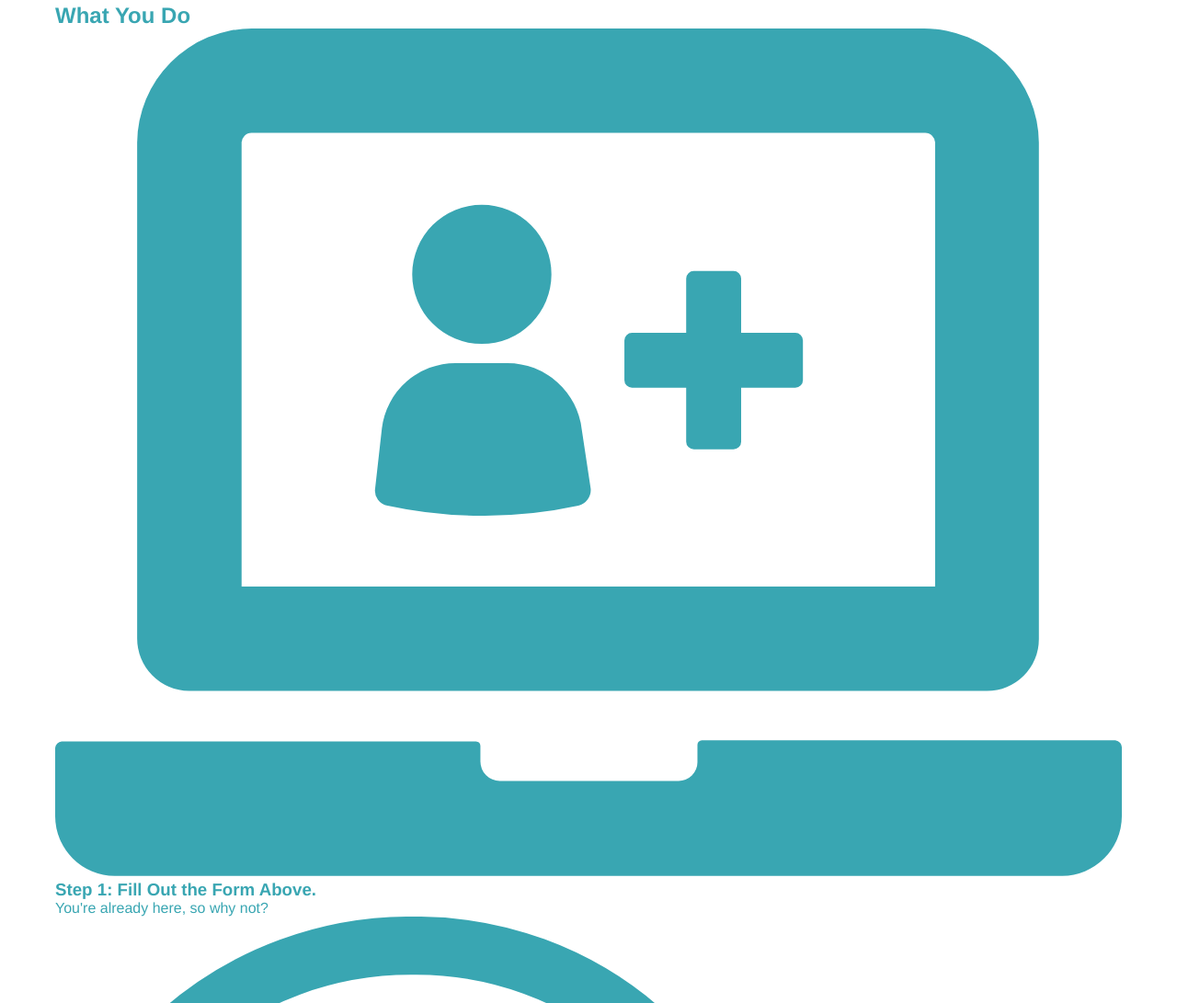
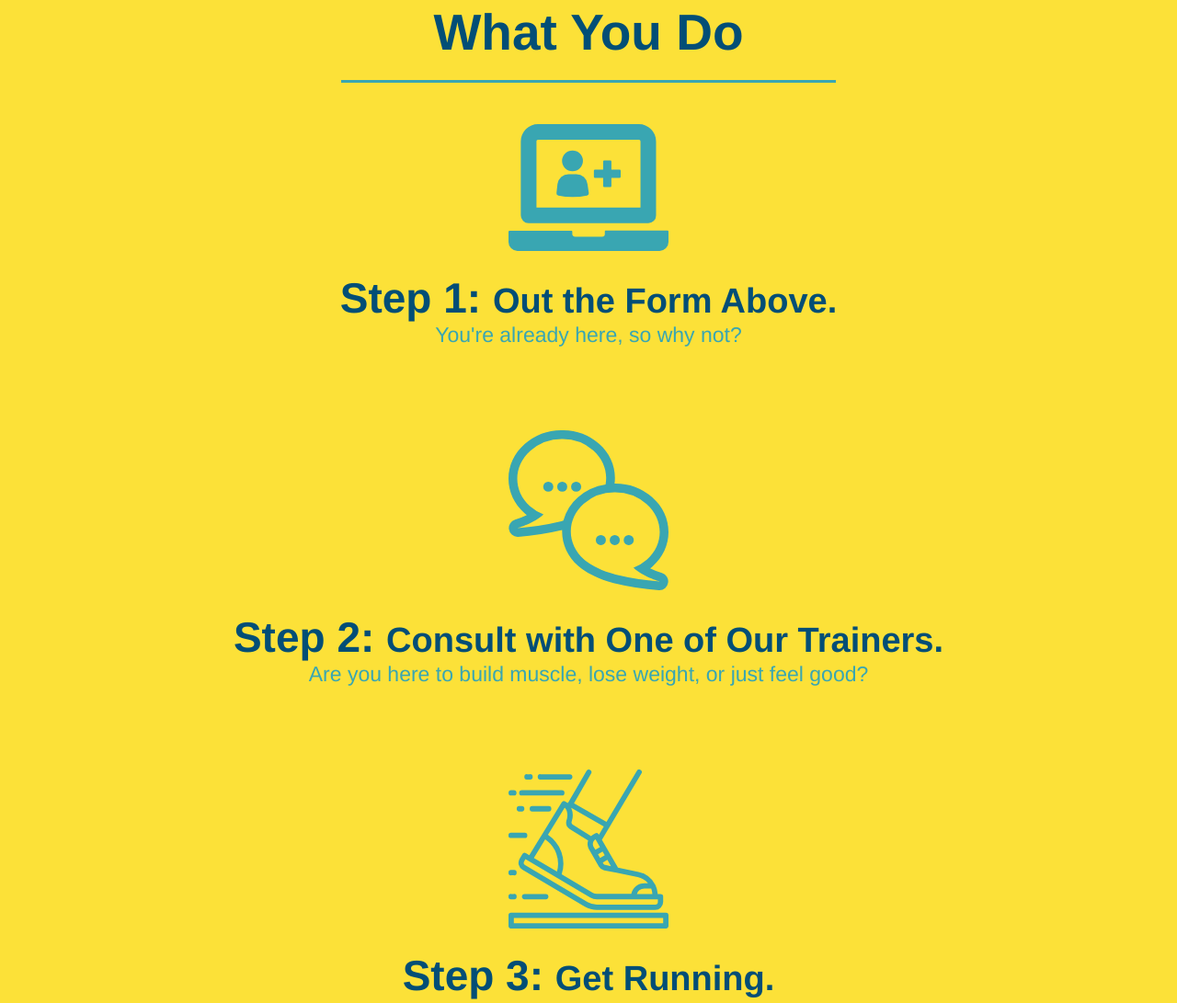
Before and after one commit to 8bitgaming/run-buddy, a plain HTML site: page index.html in a window 1280 px wide. Shown: the part 1117-2208 px from the top of the page at 92% size. Drawn offline with Linux system fonts and the light colour scheme.

Commit message:
updated what you do style

```diff
--- a/assets/css/style.css
+++ b/assets/css/style.css
@@ -127,19 +127,26 @@ header {
 }
 /* Hero Style End */
 
-/* Intro styling */
-.intro {
-  text-align: center;
-}
-
-.intro h2 {
+.section-title {
   font-size: 55px;
   color: #024e76;
   margin-bottom: 35px;
   padding: 0 100px 20px 100px;
+  display: inline-block;
   border-bottom: 3px solid;
+}
+
+.primary-border {
   border-color: #fce138;
-  display: inline-block;
+}
+
+.secondary-border {
+  border-color: #39a6b2;
+}
+
+/* Intro styling */
+.intro {
+  text-align: center;
 }
 
 .intro p {
@@ -149,5 +156,36 @@ header {
   font-size: 20px;
   margin: 0 auto;
 }
+/* Intro end */
 
-/* Intro end */
+/* what you do styling */
+.steps {
+  text-align: center;
+  background: #fce138;
+}
+
+.steps div {
+  margin-bottom: 80px;
+}
+
+.steps img {
+  width: 15%;
+  margin: 10px 0;
+}
+
+.steps h3 {
+  color: #024e76;
+  font-size: 46px;
+  margin-top: 10px;
+}
+
+.steps p {
+  color: #39a6b2;
+  font-size: 23px;
+}
+
+.steps span {
+  font-size: 38px;
+}
+
+/* end what you do styling */
--- a/index.html
+++ b/index.html
@@ -63,37 +63,37 @@
 
 <!--"what we do" section-->
 <section id="what-we-do" class="intro">
-    <h2>What We Do</h2>
+    <h2 class="section-title primary-border">What We Do</h2>
     <p>
         butcher selfies chambray shabby chic gentrify readymade yr Echo Park XOXO Tumblr normcore Banksy direct trade Blue Bottle chillwave you probably haven't heard of them single-origin coffee Vice fanny pack fixie Odd Future Austin fingerstache pickled twee synth Wes Anderson Thundercats viral bitters flannel meggings narwhal Marfa Schlitz sustainable Intelligentsia umami deep v craft
     </p>
 </section>
 
 <!--"what you do" section-->
-<section id="what-you-do">
-    <h2>What You Do</h2>
+<section id="what-you-do" class="steps">
+    <h2 class="section-title secondary-border">What You Do</h2>
 
     <div>
         <img src="./assets/images/step-1.svg" alt="" />
-        <h3>Step 1: Fill Out the Form Above.</h3>
+        <h3>Step 1: <span>Out the Form Above.</span></h3>
         <p>You're already here, so why not?</p>
     </div>
 
     <div>
         <img src="./assets/images/step-2.svg" alt="" />
-        <h3>Step 2: Consult with One of Our Trainers.</h3>
+        <h3>Step 2: <span>Consult with One of Our Trainers.</span></h3>
         <p>Are you here to build muscle, lose weight, or just feel good?</p>
       </div>
 
       <div>
         <img src="./assets/images/step-3.svg" alt="" />
-        <h3>Step 3: Get Running.</h3>
+        <h3>Step 3: <span>Get Running.</span></h3>
         <p>Hit the ground running (literally) once your trainer lays out your plan.</p>
       </div>
 
       <div>
         <img src="./assets/images/step-4.svg" alt="" />
-        <h3>Step 4: See Results.</h3>
+        <h3>Step 4: <span>See Results.</span></h3>
         <p>Bi-weekly checkins with your trainer will keep you focused</p>
       </div>
 </section>
```
